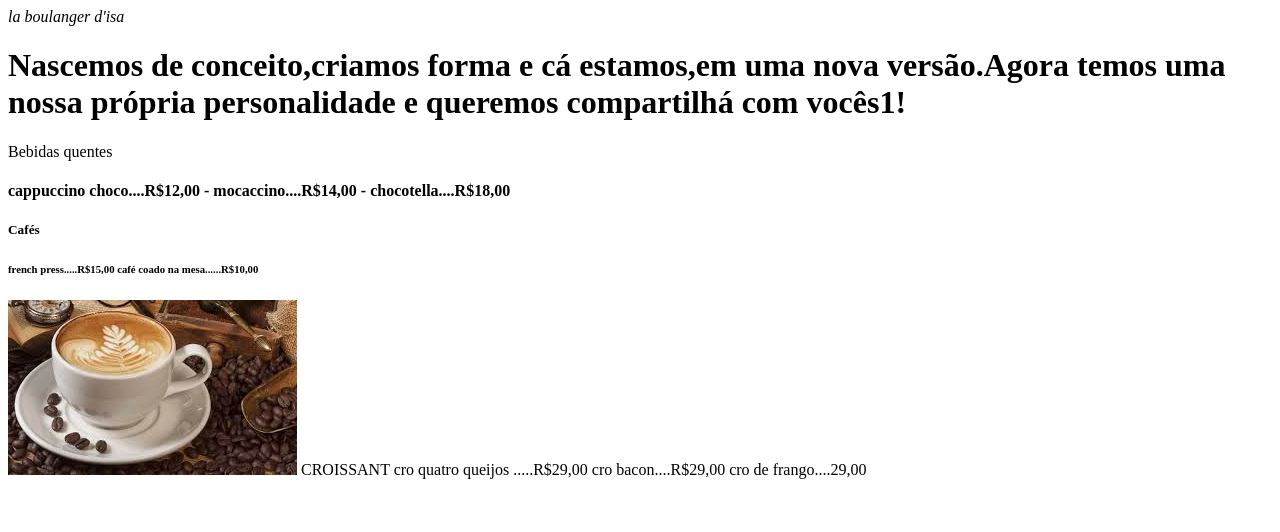
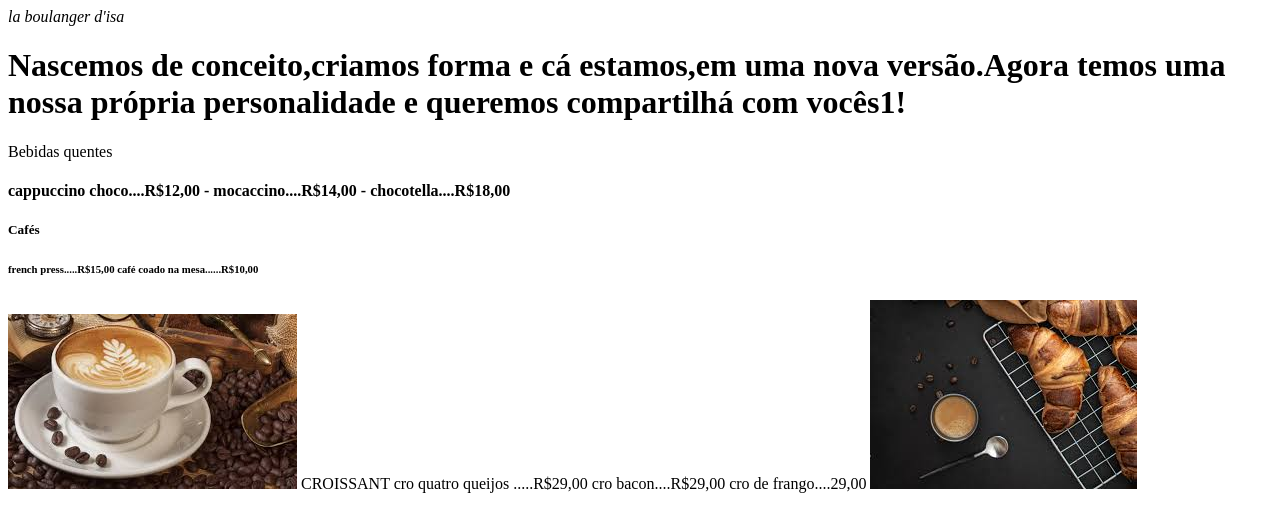
Before and after one commit to isa2405/avalia-o, a plain HTML site: page index.html in a window 1280 px wide. Drawn offline with Linux system fonts and the light colour scheme.

Commit message:
Update index.html

```diff
--- a/index.html
+++ b/index.html
@@ -18,6 +18,6 @@
     <img id="imal"src="café.jpeg">
     </h7>CROISSANT<h7/>
     <h8>cro quatro queijos .....R$29,00  cro bacon....R$29,00 cro de frango....29,00<h8/>
-    <img id="imal"scr="isa.jpeg">
+    <img id="imal"src="isa.jpeg">
 </body>
 </html>
```
